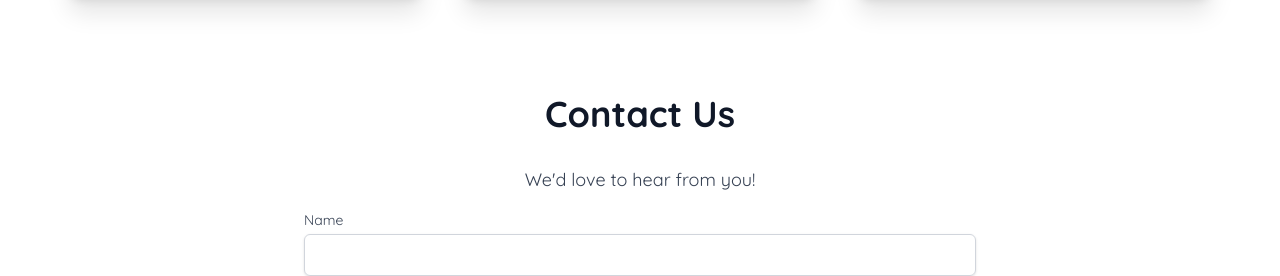
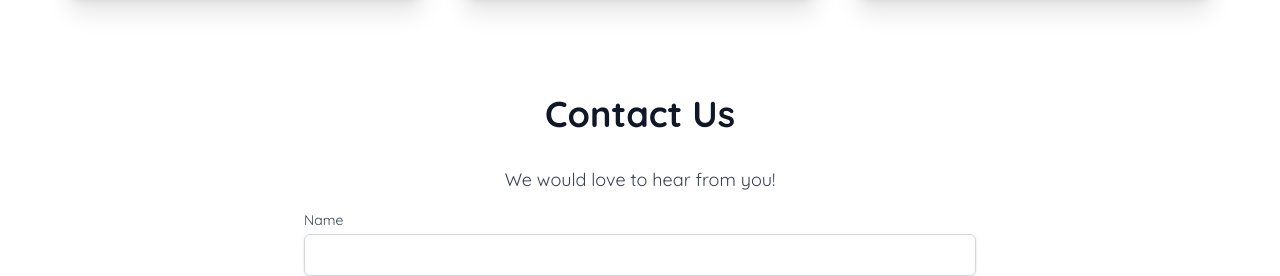
Before and after one commit to barozzxb/care4u, a Next.js app: page / in a window 1280 px wide. Shown: the part 1326-1602 px from the top of the page. Built offline with nearby package versions, Linux system fonts and the light colour scheme.

Commit message:
fix contact section

```diff
--- a/src/components/sections/ContactSection.tsx
+++ b/src/components/sections/ContactSection.tsx
@@ -2,7 +2,7 @@ const ContactSection = () => {
     return (
         <section className="w-full flex flex-col items-center justify-center py-16">
             <h2 className="text-4xl font-bold text-gray-900 mb-8">Contact Us</h2>
-            <p className="text-lg text-gray-700 mb-4">We'd love to hear from you!</p>
+            <p className="text-lg text-gray-700 mb-4">We would love to hear from you!</p>
             <form className="container flex flex-col items-center">
                 <div className="w-auto md:w-2xl mb-4">
                     <label htmlFor="name" className="block text-sm font-medium text-gray-700">Name</label>
```
